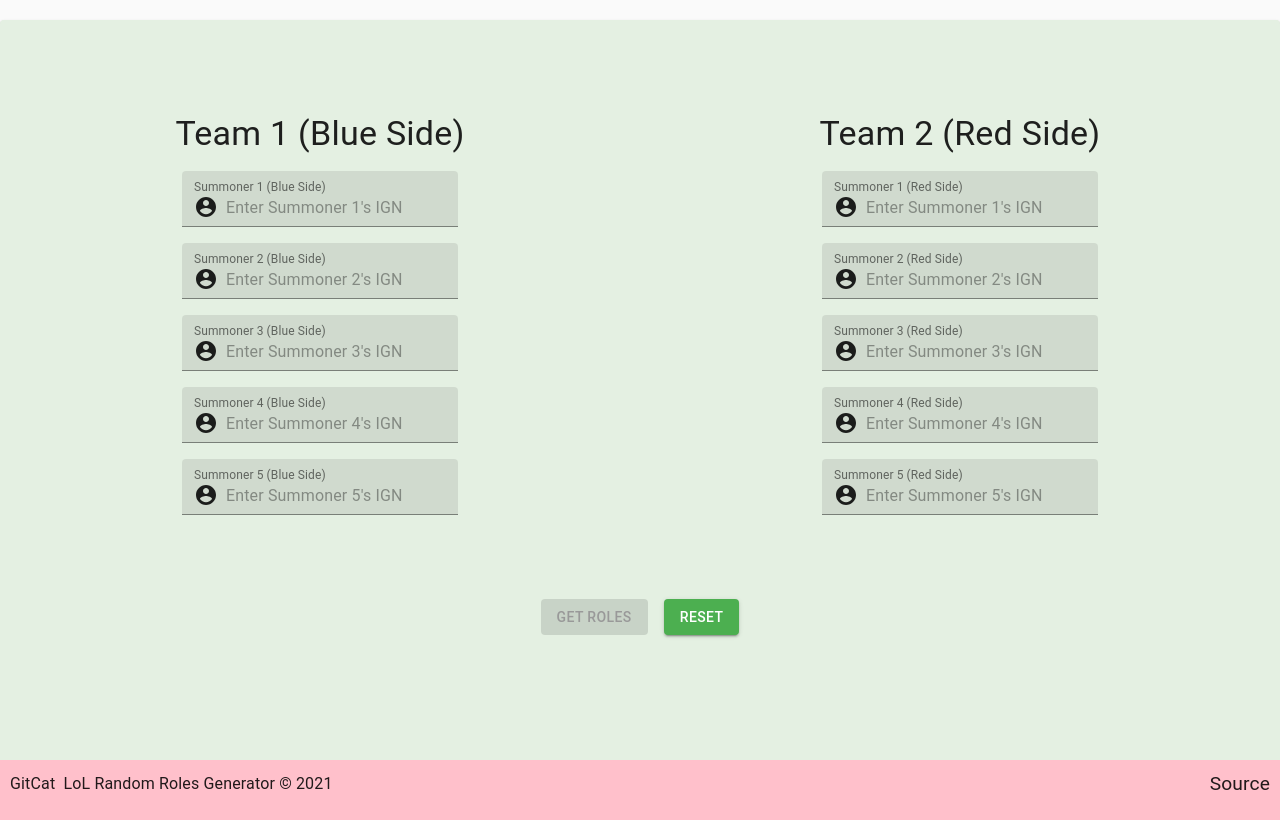
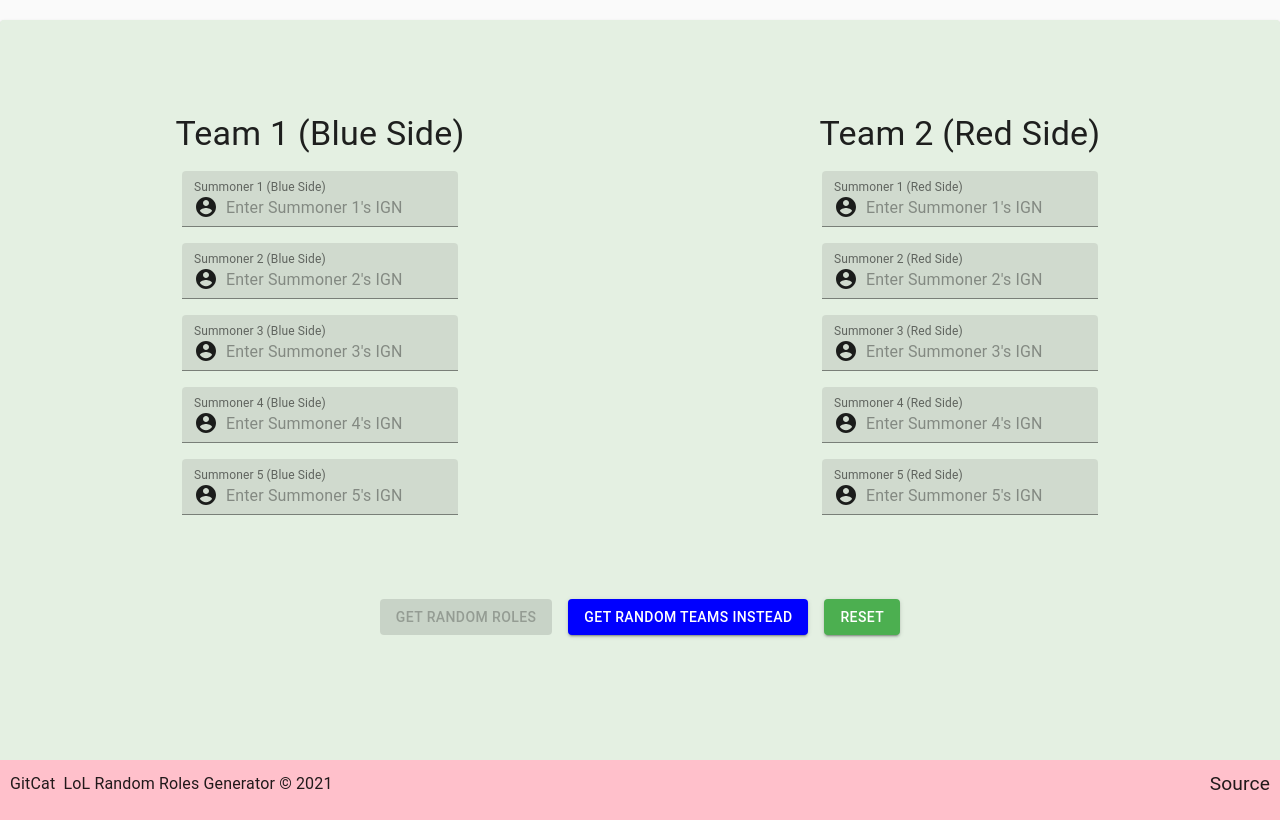
Before and after one commit to DannyMichaels/LoL-roles-generator, a React (Create React App) app: page / in a window 1280 px wide. Built offline with nearby package versions, Linux system fonts and the light colour scheme; some icons are missing.

Commit message:
update App.js

```diff
--- a/src/App.js
+++ b/src/App.js
@@ -4,12 +4,20 @@ import { createTheme, ThemeProvider, useTheme } from '@material-ui/core/styles';
 import purple from '@material-ui/core/colors/purple';
 import green from '@material-ui/core/colors/green';
 import Paper from '@material-ui/core/Paper';
-import { Typography, Grid, useMediaQuery, Hidden } from '@material-ui/core';
+import {
+  Typography,
+  Grid,
+  useMediaQuery,
+  Hidden,
+  TextField,
+  Button,
+  Box,
+  InputAdornment,
+} from '@material-ui/core';
 import CssBaseline from '@material-ui/core/CssBaseline';
-import { Button } from '@material-ui/core';
 import TeamArea from './components/TeamArea';
-import { Box } from '@material-ui/core';
 import Results from './components/Results';
+import AccountCircle from '@material-ui/icons/AccountCircle';
 
 const theme = createTheme({
   palette: {
@@ -26,6 +34,21 @@ const theme = createTheme({
     },
   },
 });
+
+const INITIAL_PLAYERS_STATE = {
+  0: '',
+  1: '',
+  2: '',
+  3: '',
+  4: '',
+  5: '',
+  6: '',
+  7: '',
+  8: '',
+  9: '',
+};
+
+const PLAYERS_IN_GAME_COUNT = 10;
 
 /**
  * @method shuffle
@@ -59,6 +82,10 @@ function App() {
     redSide: new Array(5).fill(''),
   });
 
+  const [shuffleMode, setShuffleMode] = useState('roles');
+
+  const [players, setPlayers] = useState(INITIAL_PLAYERS_STATE);
+
   const [sent, setSent] = useState(false);
   const [toggleReset, handleToggleReset] = useState(false);
 
@@ -80,10 +107,25 @@ function App() {
     }));
   };
 
-  const getRoles = () => {
+  const getShuffledRoles = () => {
     setTeams((prevState) => ({
       blueSide: shuffle(prevState.blueSide),
       redSide: shuffle(prevState.redSide),
+    }));
+
+    setSent(true);
+  };
+
+  const getShuffledTeams = () => {
+    let result = shuffle([...Object.values(players)]);
+
+    const firstFivePlayers = [...result].slice(0, 5);
+    const secondFivePlayers = [...result].slice(5);
+
+    setTeams((prevState) => ({
+      ...prevState,
+      blueSide: firstFivePlayers,
+      redSide: secondFivePlayers,
     }));
 
     setSent(true);
@@ -95,13 +137,16 @@ function App() {
       blueSide: new Array(5).fill(''),
       redSide: new Array(5).fill(''),
     });
-
+    setPlayers(INITIAL_PLAYERS_STATE);
     handleToggleReset((prev) => !prev);
   };
 
   const someInputsAreEmpty = useMemo(
-    () => [...teams.blueSide, ...teams.redSide].some((value) => value === ''),
-    [teams]
+    () =>
+      shuffleMode === 'roles'
+        ? [...teams.blueSide, ...teams.redSide].some((value) => value === '')
+        : [...Object.values(players)].some((value) => value === ''),
+    [teams, shuffleMode, players]
   );
 
   return (
@@ -112,11 +157,14 @@ function App() {
 
         <div className="page-content">
           {!sent ? (
+            <>
               <Grid
                 container
-              direction="row"
+                direction={shuffleMode === 'roles' ? 'row' : 'column'}
                 alignItems="center"
-              justify="space-between">
+                justify={shuffleMode === 'roles' ? 'space-between' : 'center'}>
+                {shuffleMode === 'roles' ? (
+                  <>
                     <Grid
                       container
                       justify="center"
@@ -149,7 +197,39 @@ function App() {
                         teamSide="Red Side"
                       />
                     </Grid>
+                  </>
+                ) : (
+                  <>
+                    {new Array(PLAYERS_IN_GAME_COUNT)
+                      .fill()
+                      .map((_player, idx) => (
+                        <>
+                          <Box marginTop={2} />
+                          <TextField
+                            variant="filled"
+                            label={`Player ${idx + 1}`}
+                            value={players[idx]}
+                            InputProps={{
+                              startAdornment: (
+                                <InputAdornment position="start">
+                                  <AccountCircle />
+                                </InputAdornment>
+                              ),
+                            }}
+                            placeholder="Enter Name"
+                            onChange={(e) =>
+                              setPlayers((prevState) => ({
+                                ...prevState,
+                                [idx]: e.target.value,
+                              }))
+                            }
+                          />
+                        </>
+                      ))}
+                  </>
+                )}
               </Grid>
+            </>
           ) : (
             <Results teams={teams} roles={roles} />
           )}
@@ -158,19 +238,61 @@ function App() {
             <Box marginTop={8} />
             <Grid
               container
-              direction="row"
+              direction={matchesXs ? 'column' : 'row'}
               alignItems="center"
               justify="center"
               sm={12}>
+              {shuffleMode === 'roles' ? (
+                <>
                   <Button
                     variant="contained"
                     color="primary"
-                onClick={getRoles}
-                style={{ color: someInputsAreEmpty ? '#999' : '#fff' }}
+                    onClick={getShuffledRoles}
                     disabled={someInputsAreEmpty}>
-                {!sent ? 'Get Roles' : 'Shuffle Again'}
+                    {!sent ? 'Get Random Roles' : 'Shuffle Roles Again'}
                   </Button>
-              <Box marginRight={2} />
+                  <Box
+                    marginRight={!matchesXs && 2}
+                    marginTop={matchesXs && 2}
+                  />
+                  <Button
+                    variant="contained"
+                    color="primary"
+                    style={{ background: 'blue' }}
+                    onClick={() => {
+                      setShuffleMode('teams');
+                      onReset();
+                    }}>
+                    Get random teams instead
+                  </Button>
+                </>
+              ) : (
+                <>
+                  <Button
+                    variant="contained"
+                    color="primary"
+                    onClick={getShuffledTeams}
+                    disabled={someInputsAreEmpty}>
+                    {!sent ? 'Get Random Teams' : 'Shuffle Again'}
+                  </Button>
+                  <Box
+                    marginRight={!matchesXs && 2}
+                    marginTop={matchesXs && 2}
+                  />
+
+                  <Button
+                    variant="contained"
+                    color="primary"
+                    style={{ background: 'blue' }}
+                    onClick={() => {
+                      setShuffleMode('roles');
+                      onReset();
+                    }}>
+                    Get random roles instead
+                  </Button>
+                </>
+              )}
+              <Box marginRight={!matchesXs && 2} marginTop={matchesXs && 2} />
               <Button
                 variant="contained"
                 style={{ color: '#fff' }}
--- a/src/index.js
+++ b/src/index.js
@@ -9,7 +9,7 @@ import { ROLE_IMAGES } from './utils/roleImages';
 
 ReactDOM.render(
   <React.StrictMode>
-    <Favicon url={Array.from(Object.values(ROLE_IMAGES))} />
+    <Favicon url={[...Object.values(ROLE_IMAGES)]} />
     <Router>
       <App />
     </Router>
```
Lines whose indentation alone changed are shown as unchanged.
